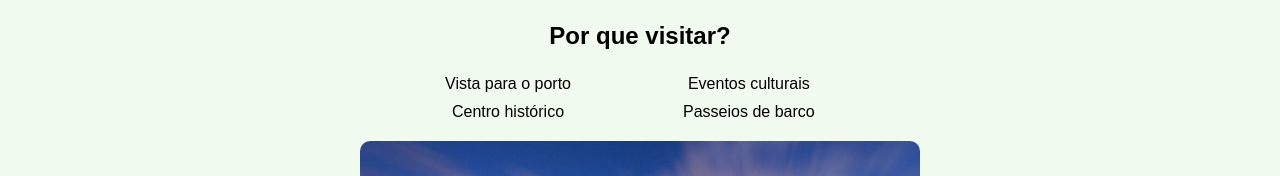
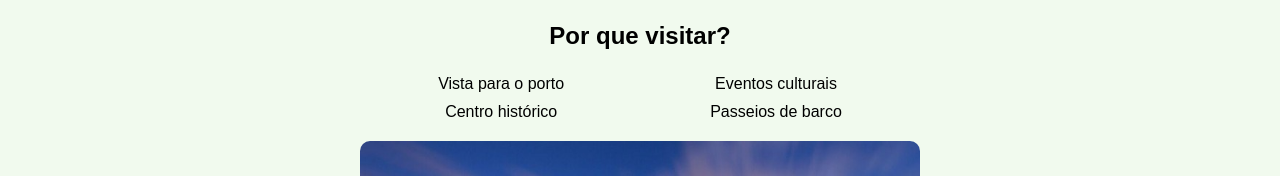
Before and after one commit to httpthaes/jornada-liga-steam, a plain HTML site: page HTML e CSS/desenvolvimento4/index.html in a window 1280 px wide. Shown: the part 718-894 px from the top of the page. Drawn offline with Linux system fonts and the light colour scheme.

Commit message:
centralizando elementos com justify-content

```diff
--- a/HTML e CSS/desenvolvimento4/style.css
+++ b/HTML e CSS/desenvolvimento4/style.css
@@ -39,7 +39,7 @@ ul {
     list-style: none;
     display: flex;
     flex-direction: row;
-    padding: 0 0 0 25%;
+    justify-content: center;
     gap: 17%
 }
 
```
